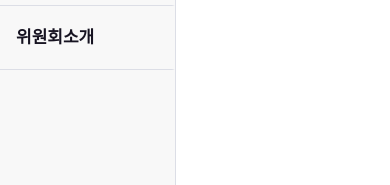
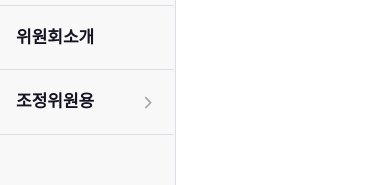
Before and after one commit to jinah-c/edc-seoul, a React (Vite) app: page /edc-seoul/login in a window 390 px wide. Both pictures are taken after a click on the button 360 px from the left and 63 px from the top of the page. Shown: the part 444-629 px from the top of the page. Built offline with nearby package versions, Linux system fonts and the light colour scheme; a web font is replaced by a local one.

Commit message:
211 update

```diff
--- a/src/components/layout/Breadcrumb.tsx
+++ b/src/components/layout/Breadcrumb.tsx
@@ -18,6 +18,11 @@ const Breadcrumb = ({ items }: BreadcrumbProps) => {
 
   const handleClick = (url?: string) => {
     if (!url || url === "#") return;
+
+    if (url === "/") {
+      window.location.href = "/edc-seoul/";
+      return;
+    }
 
     if (url.startsWith("/")) {
       navigate(url);
--- a/src/components/layout/Header.css
+++ b/src/components/layout/Header.css
@@ -311,6 +311,7 @@
   display: flex;
   align-items: center;
   justify-content: center;
+  cursor: pointer;
 }
 .mobile-menu-logo img {
   width: 240px;
--- a/src/components/layout/Header.tsx
+++ b/src/components/layout/Header.tsx
@@ -158,7 +158,7 @@ const Header = () => {
   ];
 
   const handleLogoClick = () => {
-    navigate("/");
+    window.location.href = "/edc-seoul/";
   };
 
   const handleUtilClick = (type: string) => {
@@ -273,7 +273,12 @@ const Header = () => {
         <div className="mobile-menu-overlay">
           <div className="mobile-menu">
             <div className="mobile-menu-header">
-              <div className="mobile-menu-logo">
+              <div
+                className="mobile-menu-logo"
+                onClick={() => {
+                  window.location.href = "/edc-seoul/";
+                }}
+              >
                 <img src={headerLogoM} alt="환경분쟁조정피해구제위원회" />
               </div>
               <button
@@ -326,6 +331,20 @@ const Header = () => {
                     </div>
                   </div>
                 ))}
+
+                {/* 조정위원용 버튼 */}
+                <button
+                  className="mobile-menu-item"
+                  onClick={() => {
+                    navigate("/committee/login");
+                    setIsMobileMenuOpen(false);
+                  }}
+                >
+                    <span className="mobile-menu-title" style={{ marginBottom: 0 }}>조정위원용</span>
+                    <div style={{ position: "absolute", right: "16px", top: "50%", transform: "translateY(-50%)", color: "var(--gray-400)" }}>
+                      <FontAwesomeIcon icon={faChevronRight} />
+                    </div>
+                </button>
               </div>
             </div>
 
--- a/src/styles/variables.css
+++ b/src/styles/variables.css
@@ -8,12 +8,12 @@
    * --bp-wide:      1440px ~        (와이드 데스크탑)
    *
    * Media Query 사용 예시:
+   * @media (max-width: 480px) { }  - 모바일 (소형)
    * @media (min-width: 768px) { } - 태블릿 이상
    * @media (min-width: 1024px) { } - 데스크탑 이상
    * @media (min-width: 1440px) { } - 와이드 이상
    * @media (max-width: 767px) { } - 모바일만
    * @media (max-width: 1023px) { } - 태블릿 이하
-   * @media (max-width: 480px) { }  - 모바일 (소형)
    */
 
   /* ========== Layout Widths ========== */
```
